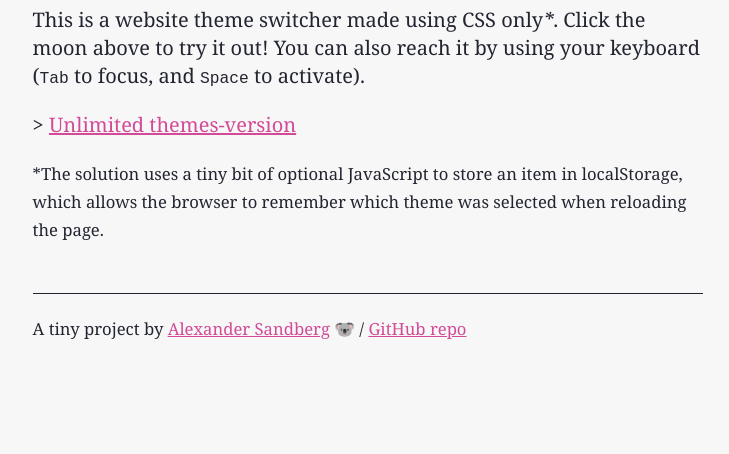
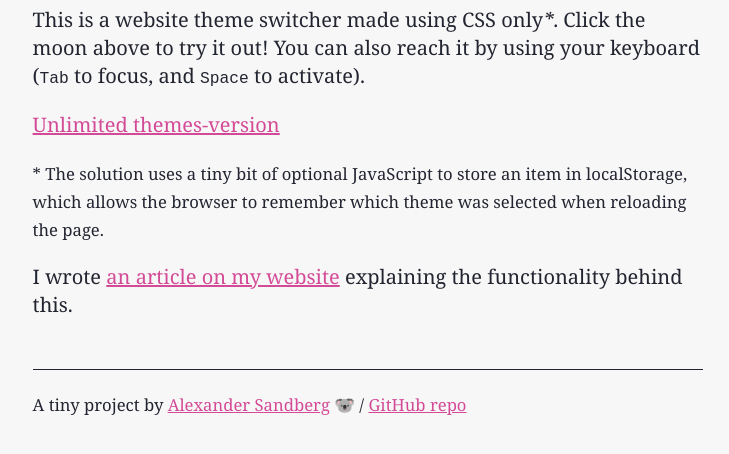
Before and after one commit to alexandersandberg/theme-switcher, a plain HTML site: page index.html in a window 1280 px wide. Shown: the part 182-636 px from the top of the page, without its empty margins (272-1001 px from the left). Drawn offline with Linux system fonts and the light colour scheme.

Commit message:
Add link to the accompanying article

```diff
--- a/index.html
+++ b/index.html
@@ -1,13 +1,13 @@
 <!DOCTYPE html>
 <html lang="en">
   <head>
-  <meta charset="UTF-8">
-  <meta name="viewport" content="width=device-width, initial-scale=1.0">
+    <meta charset="UTF-8" />
+    <meta name="viewport" content="width=device-width, initial-scale=1.0" />
     <title>CSS Only Theme Switcher by Alexander Sandberg</title>
-  <link rel="stylesheet" href="style.css">
+    <link rel="stylesheet" href="style.css" />
   </head>
   <body>
-  <input type="checkbox" class="theme-switch" id="theme-switch">
+    <input type="checkbox" class="theme-switch" id="theme-switch" />
     <div id="page">
       <div id="content">
         <header>
@@ -15,13 +15,37 @@
         </header>
         <main>
           <h1>CSS Only Theme Switcher</h1>
-        <p>This is a website theme switcher made using CSS only<i>*</i>. Click the moon above to try it out! You can also reach it by using your keyboard (<code>Tab</code> to focus, and <code>Space</code> to activate).</p>
-        <p>> <a href="unlimited.html">Unlimited themes-version</a></p>
-        <small>*The solution uses a tiny bit of optional JavaScript to store an item in localStorage, which allows the browser to remember which theme was selected when reloading the page.</small>
-        <!--<p>I wrote <a href="">an article on Medium</a> explaining the functionality behind this.</p>-->
+          <p>
+            This is a website theme switcher made using CSS only<i>*</i>. Click
+            the moon above to try it out! You can also reach it by using your
+            keyboard (<code>Tab</code> to focus, and <code>Space</code> to
+            activate).
+          </p>
+          <p><a href="unlimited.html">Unlimited themes-version</a></p>
+          <small
+            >* The solution uses a tiny bit of optional JavaScript to store an
+            item in localStorage, which allows the browser to remember which
+            theme was selected when reloading the page.</small
+          >
+          <p>
+            I wrote
+            <a href="https://alexandersandberg.com/theme-switcher/"
+              >an article on my website</a
+            >
+            explaining the functionality behind this.
+          </p>
         </main>
         <footer>
-        <small>A tiny project by <a href="https://github.com/alexandersandberg">Alexander Sandberg</a> 🐨 / <a href="https://github.com/alexandersandberg/theme-switcher">GitHub repo</a></small>
+          <small
+            >A tiny project by
+            <a href="https://github.com/alexandersandberg"
+              >Alexander Sandberg</a
+            >
+            🐨 /
+            <a href="https://github.com/alexandersandberg/theme-switcher"
+              >GitHub repo</a
+            ></small
+          >
         </footer>
       </div>
     </div>
@@ -31,8 +55,8 @@
       const themeSwitch = document.querySelector('.theme-switch');
       themeSwitch.checked = localStorage.getItem('switchedTheme') === 'true';
 
-  themeSwitch.addEventListener('change', function (e) {
-    if(e.currentTarget.checked === true) {
+      themeSwitch.addEventListener('change', function(e) {
+        if (e.currentTarget.checked === true) {
           // Add item to localstorage
           localStorage.setItem('switchedTheme', 'true');
         } else {
```
Also changed, not shown: 1 other file. Lines whose indentation alone changed are shown as unchanged.
